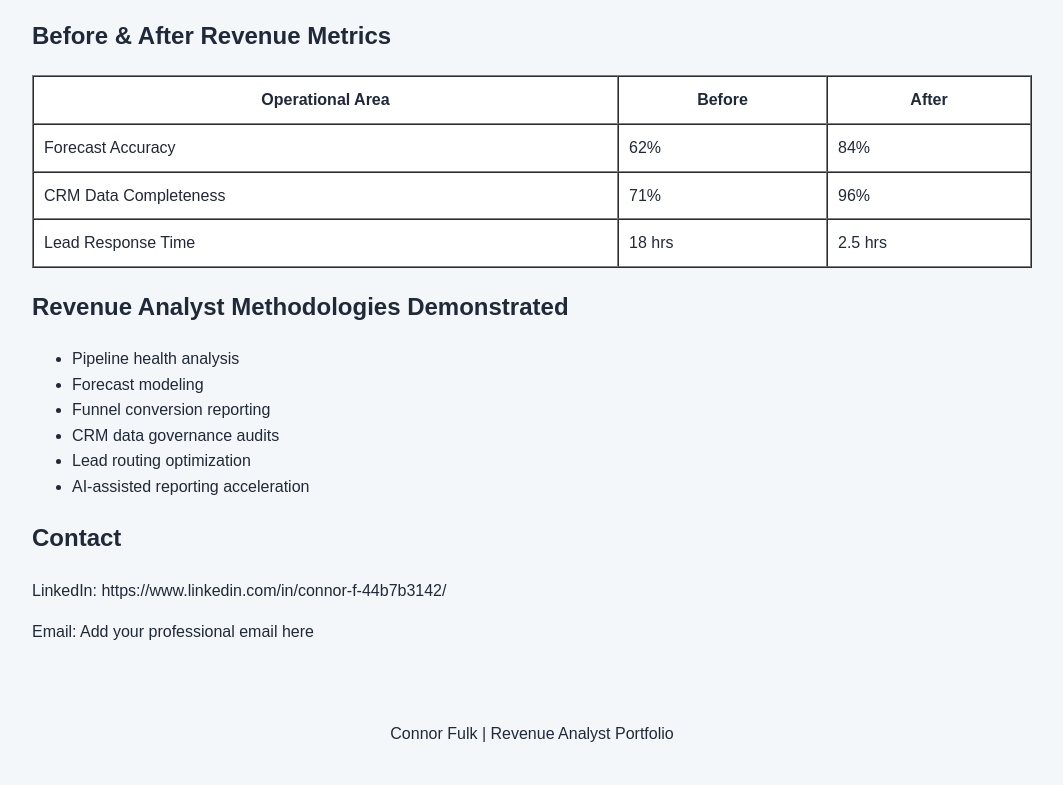
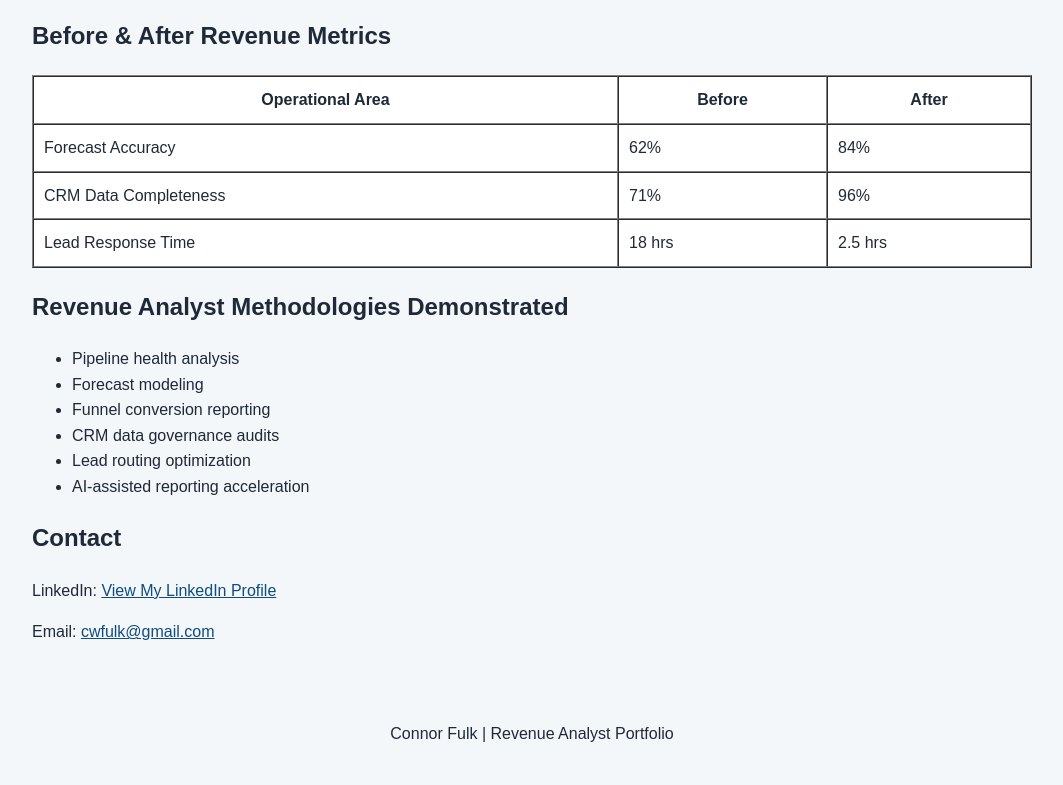
Before and after one commit to cfulk5/cfulk5.github.io, a plain HTML site: page index.html in a window 1280 px wide. Shown: the part 2154-2939 px from the top of the page, without its empty margins (108-1171 px from the left). Drawn offline with Linux system fonts and the light colour scheme.

Commit message:
Add clickable contact links

```diff
--- a/index.html
+++ b/index.html
@@ -179,11 +179,22 @@
     <li>AI-assisted reporting acceleration</li>
   </ul>
 </section>
+<section id="contact">
+  <h2>Contact</h2>
 
-  <section id="contact">
-  <h2>Contact</h2>
-  <p>LinkedIn: https://www.linkedin.com/in/connor-f-44b7b3142/</p>
-  <p>Email: Add your professional email here</p>
+  <p>
+    LinkedIn:
+    <a href="https://www.linkedin.com/in/connor-f-44b7b3142/" target="_blank" style="color:#0f4c81;">
+      View My LinkedIn Profile
+    </a>
+  </p>
+
+  <p>
+    Email:
+    <a href="mailto:cwfulk@gmail.com" style="color:#0f4c81;">
+      cwfulk@gmail.com
+    </a>
+  </p>
 </section>
   <footer style="text-align:center; margin-top:40px; padding:20px;">
     <p>Connor Fulk | Revenue Analyst Portfolio</p>
```
